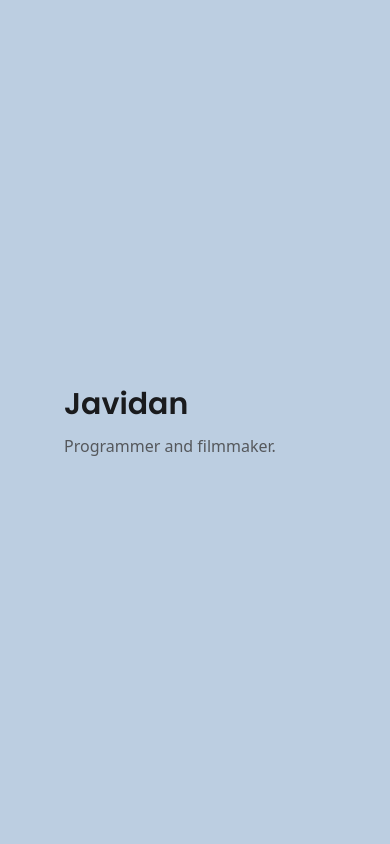
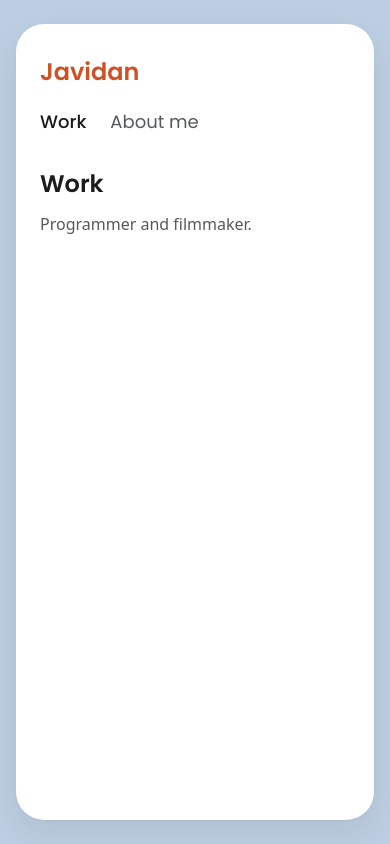
Before and after one commit to javidan-io/javidan.io, a Next.js app: page / in a window 390 px wide. Built offline with nearby package versions, Linux system fonts and the light colour scheme.

Commit message:
feat(layout): add responsive card shell with sticky sidebar nav

```diff
--- /dev/null
+++ b/app/about/page.tsx
@@ -0,0 +1,8 @@
+export default function About() {
+  return (
+    <div>
+      <h1 className="font-display text-2xl font-semibold">About me</h1>
+      <p className="mt-3 text-muted">Coming from content/pages/about.md.</p>
+    </div>
+  );
+}
--- a/app/layout.tsx
+++ b/app/layout.tsx
@@ -1,5 +1,7 @@
 import type { Metadata } from "next";
 import { Poppins } from "next/font/google";
+import { SiteShell } from "@/components/site-shell";
+import { site } from "@/lib/site";
 import "./globals.css";
 
 const poppins = Poppins({
@@ -10,8 +12,8 @@ const poppins = Poppins({
 });
 
 export const metadata: Metadata = {
-  title: "Javidan",
-  description: "Portfolio of Javidan.",
+  title: site.name,
+  description: site.tagline,
 };
 
 export default function RootLayout({
@@ -21,7 +23,9 @@ export default function RootLayout({
 }>) {
   return (
     <html lang="en" className={`${poppins.variable} h-full antialiased`}>
-      <body className="min-h-full flex flex-col">{children}</body>
+      <body className="min-h-full flex flex-col">
+        <SiteShell>{children}</SiteShell>
+      </body>
     </html>
   );
 }
--- a/app/page.tsx
+++ b/app/page.tsx
@@ -1,12 +1,8 @@
 export default function Home() {
   return (
-    <main className="flex flex-1 items-center justify-center p-6">
-      <div className="w-full max-w-3xl rounded-card p-10">
-        <h1 className="font-display text-3xl font-semibold">
-          Javidan
-        </h1>
-        <p className="mt-3 text-muted">Programmer and filmmaker.</p>
-      </div>
-    </main>
+    <div>
+      <h1 className="font-display text-2xl font-semibold">Work</h1>
+      <p className="mt-3 text-muted">Programmer and filmmaker.</p>
+    </div>
   );
 }
--- /dev/null
+++ b/components/site-nav.tsx
@@ -0,0 +1,37 @@
+"use client";
+
+import Link from "next/link";
+import { usePathname } from "next/navigation";
+import { navItems } from "@/lib/site";
+
+function isActive(pathname: string, href: string) {
+  return href === "/" ? pathname === "/" : pathname.startsWith(href);
+}
+
+export function SiteNav() {
+  const pathname = usePathname();
+
+  return (
+    <nav aria-label="Main">
+      <ul className="flex flex-row flex-wrap items-center gap-x-6 gap-y-2 md:flex-col md:items-end md:gap-y-3">
+        {navItems.map((item) => {
+          const active = isActive(pathname, item.href);
+
+          return (
+            <li key={item.href}>
+              <Link
+                href={item.href}
+                aria-current={active ? "page" : undefined}
+                className={`font-display text-lg transition-colors hover:text-ink ${
+                  active ? "font-medium text-ink" : "text-muted"
+                }`}
+              >
+                {item.label}
+              </Link>
+            </li>
+          );
+        })}
+      </ul>
+    </nav>
+  );
+}
--- /dev/null
+++ b/components/site-shell.tsx
@@ -0,0 +1,27 @@
+import Link from "next/link";
+import { SiteNav } from "@/components/site-nav";
+import { site } from "@/lib/site";
+
+export function SiteShell({ children }: { children: React.ReactNode }) {
+  return (
+    <div className="flex flex-1 justify-center px-4 py-6 sm:px-6 sm:py-10">
+      <div className="w-full max-w-4xl rounded-card bg-card px-6 py-8 shadow-card sm:px-10 sm:py-12 md:px-14 md:py-14">
+        <div className="grid gap-8 md:grid-cols-[minmax(0,11rem)_minmax(0,1fr)] md:gap-14">
+          <header className="md:sticky md:top-14 md:self-start">
+            <Link
+              href="/"
+              className="font-display text-2xl font-semibold text-accent md:block md:text-right"
+            >
+              {site.name}
+            </Link>
+            <div className="mt-5 md:mt-9">
+              <SiteNav />
+            </div>
+          </header>
+
+          <main className="min-w-0">{children}</main>
+        </div>
+      </div>
+    </div>
+  );
+}
--- /dev/null
+++ b/lib/site.ts
@@ -0,0 +1,15 @@
+export const site = {
+  name: "Javidan",
+  tagline: "Programmer and filmmaker.",
+  url: "https://javidan.io",
+} as const;
+
+export type NavItem = {
+  href: string;
+  label: string;
+};
+
+export const navItems: NavItem[] = [
+  { href: "/", label: "Work" },
+  { href: "/about", label: "About me" },
+];
```
